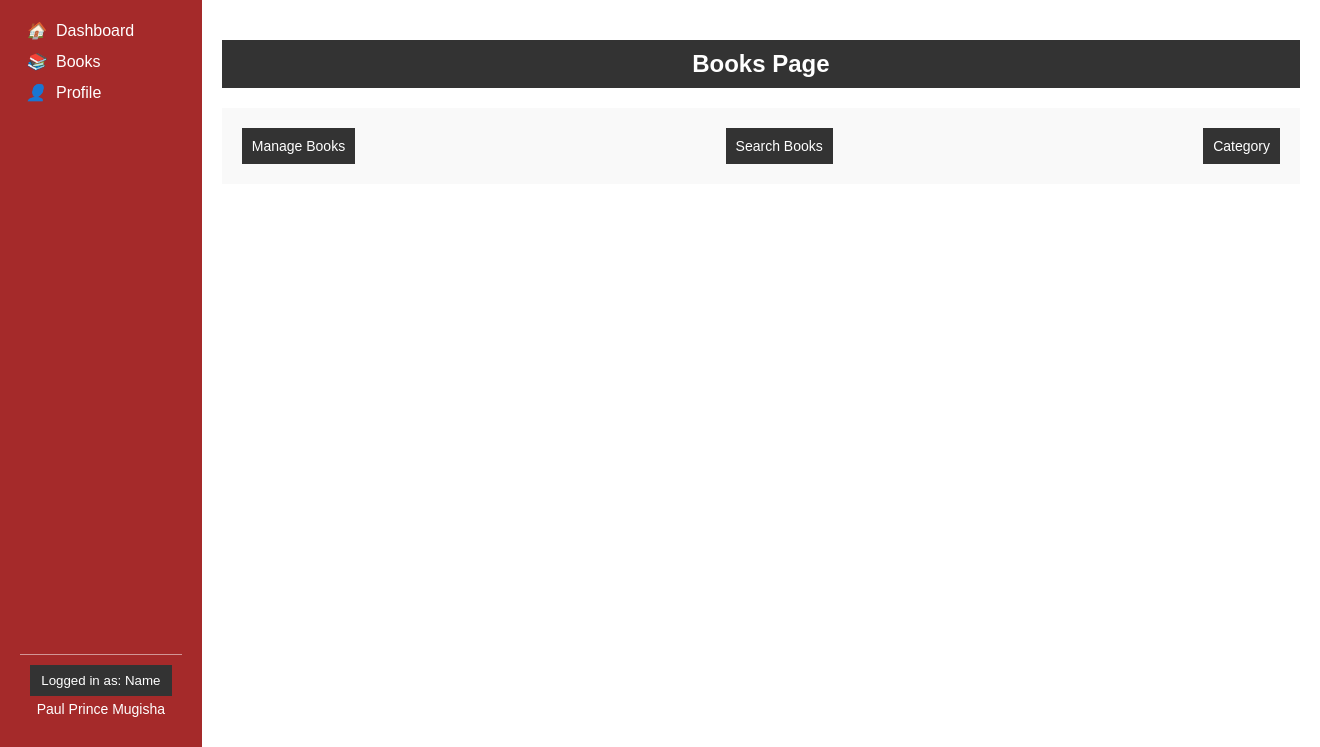
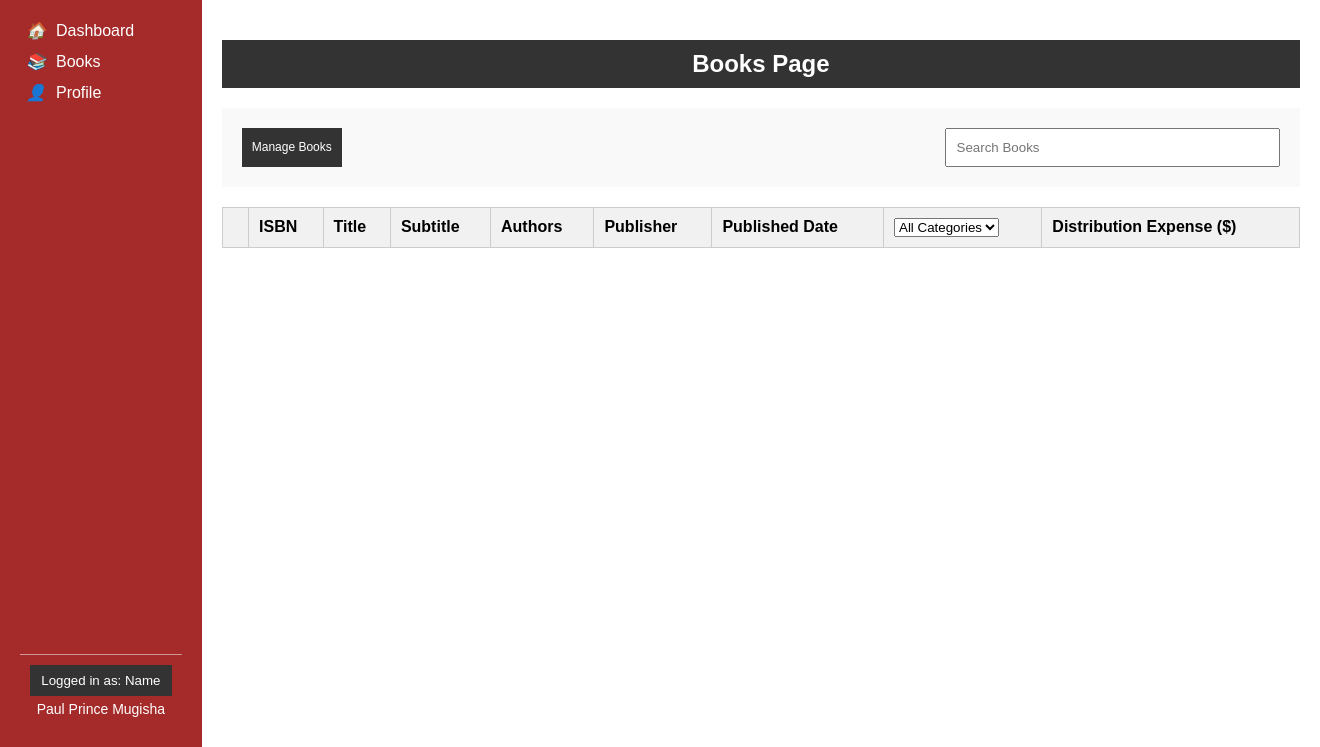
Before and after one commit to ledidk/ExpenseTrackerApp, a Django app: page / in a window 1320 px wide, after a click that opens the changed part. Shown: the part 53-800 px from the top of the page. Run offline with Django 5.2, Linux system fonts and the light colour scheme; lists and menus that the app fills with data are empty.

Commit message:
layout updated with extra pages

```diff
--- a/ExpenseTracker/home/templates/index.html
+++ b/ExpenseTracker/home/templates/index.html
@@ -203,36 +194,35 @@
         }
 
         #books-page .books-actions button {
-            padding: 10px;
-            font-size: 14px;
+            padding: 5px 10px;
+            font-size: 12px;
             border: none;
             background-color: #333;
             color: white;
             cursor: pointer;
         }
 
-        /* Profile Page */
-        #profile-page .profile-form {
-            display: flex;
-            flex-direction: column;
-            gap: 15px;
-            padding: 20px;
+        /* Update Books Page */
+        #update-books-page {
+            display: none; /* Initially hidden */
         }
 
-        #profile-page .profile-form input {
-            padding: 10px;
-            border: 1px solid #ccc;
-            font-size: 14px;
+        table {
             width: 100%;
+            border-collapse: collapse;
+            margin-top: 20px;
         }
 
-        #profile-page .profile-form button {
+        th, td {
             padding: 10px;
-            background-color: #333;
-            color: white;
-            border: none;
-            cursor: pointer;
+            text-align: left;
+            border: 1px solid #ccc;
         }
+
+        th {
+            background-color: #f1f1f1;
+        }
+
     </style>
 </head>
 <body>
@@ -304,37 +294,121 @@
         <div id="books-page" class="content">
             <h2 class="books-header">Books Page</h2>
             <div class="books-actions">
-                <button>Manage Books</button>
-                <button>Search Books</button>
-                <button>Category</button>
+                <button onclick="showUpdateBooks()">Manage Books</button>
+                <input type="text" placeholder="Search Books" style="width: 30%; padding: 10px;"/>
+            </div>
+
+            <!-- Table Section -->
+            <table>
+                <thead>
+                    <tr>
+                        <th></th>
+                        <th>ISBN</th>
+                        <th>Title</th>
+                        <th>Subtitle</th>
+                        <th>Authors</th>
+                        <th>Publisher</th>
+                        <th>Published Date</th>
+                        <th>
+                            <select class="dropdown">
+                                <option value="">All Categories</option>
+                                <option value="Fiction">Fiction</option>
+                                <option value="Non-Fiction">Non-Fiction</option>
+                                <option value="Science">Science</option>
+                                <option value="Biography">Biography</option>
+                            </select>
+                        </th>
+                        <th>Distribution Expense ($)</th>
+                    </tr>
+                </thead>
+                <tbody>
+                    {% for book in books %}
+                    <tr>
+                        <td><input type="checkbox" name="book_id" value="{{ book.id }}"></td>
+                        <td>{{ book.isbn }}</td>
+                        <td>{{ book.title }}</td>
+                        <td>{{ book.subtitle }}</td>
+                        <td>{{ book.authors }}</td>
+                        <td>{{ book.publisher }}</td>
+                        <td>{{ book.publish_date }}</td>
+                        <td>{{ book.category }}</td>
+                        <td>{{ book.distribution_expense }}</td>
+                    </tr>
+                    {% endfor %}
+                </tbody>
+            </table>
+        </div>
+
+        <!-- Update Books Page -->
+        <div id="update-books-page" class="content">
+            <h2 class="books-header">Update Books Page</h2>
+            <div class="update-actions">
+                <button onclick="updateBook()">Update Book</button>
+                <button onclick="deleteBook()">Delete Book</button>
+            </div>
+            <div>
+                <!-- Update Book Form -->
+                <form id="update-book-form">
+                    <label for="book-isbn">ISBN:</label>
+                    <input type="text" id="book-isbn" placeholder="Enter ISBN" required />
+                    <label for="book-title">Title:</label>
+                    <input type="text" id="book-title" placeholder="Enter Title" required />
+                    <label for="book-authors">Authors:</label>
+                    <input type="text" id="book-authors" placeholder="Enter Authors" required />
+                    <label for="book-publisher">Publisher:</label>
+                    <input type="text" id="book-publisher" placeholder="Enter Publisher" required />
+                    <label for="book-publish-date">Published Date:</label>
+                    <input type="date" id="book-publish-date" required />
+                    <button type="submit">Submit Changes</button>
+                </form>
             </div>
         </div>
 
         <!-- Profile Page -->
         <div id="profile-page" class="content">
             <h2 class="profile-header">Profile Page</h2>
-            <div class="profile-form">
-                <input type="text" placeholder="Edit Username">
-                <input type="email" placeholder="Edit Email">
-                <input type="password" placeholder="Edit Password">
-                <button>Update Profile</button>
-                <button>Logout</button>
-                <button>Upload Profile Picture</button>
-            </div>
+            <p>Your profile information goes here.</p>
         </div>
     </div>
 
-    <!-- JavaScript to Handle Page Navigation -->
     <script>
-        // Function to switch between pages
+        // Function to show the selected page
         function showPage(pageId) {
             // Hide all content sections
-            document.querySelectorAll('.content').forEach(section => {
-                section.classList.remove('active');
+            const contents = document.querySelectorAll('.content');
+            contents.forEach(content => content.classList.remove('active'));
+
+            // Show the selected page
+            document.getElementById(pageId).classList.add('active');
+        }
+
+        // Function to show the update books page
+        function showUpdateBooks() {
+            // Hide the books page and show the update books page
+            showPage('update-books-page');
+        }
+
+        // Add event listener for the form submission
+        document.getElementById('update-book-form').addEventListener('submit', function(event) {
+            event.preventDefault();
+            // Handle the book update logic here
+            alert('Book updated successfully!');
+            // Reset the form
+            this.reset();
+            // Optionally, show the books page again
+            showPage('books-page');
         });
 
-            // Show the selected content section
-            document.getElementById(pageId).classList.add('active');
+        // Function to handle book updates (dummy implementation)
+        function updateBook() {
+            // Logic to update book will go here
+            alert('Book update logic goes here.');
+        }
+
+        // Function to handle book deletions (dummy implementation)
+        function deleteBook() {
+            // Logic to delete book will go here
+            alert('Book deletion logic goes here.');
         }
     </script>
 
```
Also changed, not shown: other parts of ExpenseTracker/home/templates/index.html (+10 -19 lines), ExpenseTracker/home/templates/books.html (+9 -1 lines). Lines whose indentation alone changed are shown as unchanged.
